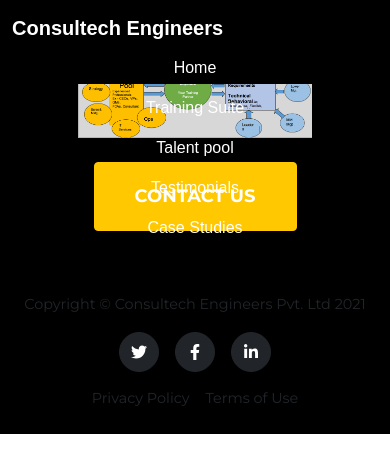
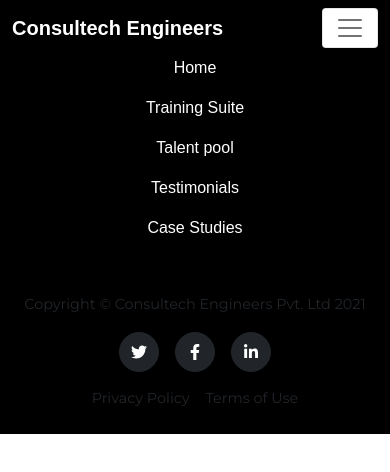
Before and after one commit to chandan29/Consultech, a React (Create React App) app: page / in a window 390 px wide. Both pictures are taken after a click on the button 350 px from the left and 42 px from the top of the page. Shown: the top 472 px of the page. Built offline with nearby package versions, Linux system fonts and the light colour scheme.

Commit message:
mobile view fix

```diff
--- a/src/Routing.js
+++ b/src/Routing.js
@@ -27,27 +27,27 @@
       <Navbar fixed="top" expand="lg" style={{width:"100%", background:"black", height:"10%"}}>
   <Container>
     <Navbar.Brand style={{color:"white"}}><b>Consultech Engineers</b></Navbar.Brand>
-    <Navbar.Toggle id="toggleNavBar" aria-controls="basic-navbar-nav" />
+    <Navbar.Toggle style={{background:"white"}} id="toggleNavBar" aria-controls="basic-navbar-nav" />
     <Navbar.Collapse id="basic-navbar-nav">
       <Nav className="me-auto">
-        <Nav.Link style={{color:"white"}} onClick={() => {
+        <Nav.Link style={{color:"white", background:"black"}} onClick={() => {
           this.props.history.push('/');
           document.getElementById('toggleNavBar').click();
         }}>Home</Nav.Link>
-        <Nav.Link style={{color:"white"}} onClick={() => {
+        <Nav.Link style={{color:"white", background:"black"}} onClick={() => {
           this.props.history.push('/training');
           document.getElementById('toggleNavBar').click();
         }}>Training Suite</Nav.Link>
-        <Nav.Link style={{color:"white"}} onClick={() => {
+        <Nav.Link style={{color:"white", background:"black"}} onClick={() => {
           this.props.history.push('/talent');
 
           document.getElementById('toggleNavBar').click();
         }}>Talent pool</Nav.Link>
-        <Nav.Link style={{color:"white"}} onClick={() => {
+        <Nav.Link style={{color:"white", background:"black"}} onClick={() => {
           this.props.history.push('/testimonials');
           document.getElementById('toggleNavBar').click();
         }}>Testimonials</Nav.Link>
-        <Nav.Link style={{color:"white"}} onClick={() => {
+        <Nav.Link style={{color:"white", background:"black"}} onClick={() => {
           this.props.history.push('/caseStudies');
           document.getElementById('toggleNavBar').click();
         }}>Case Studies</Nav.Link>
```
